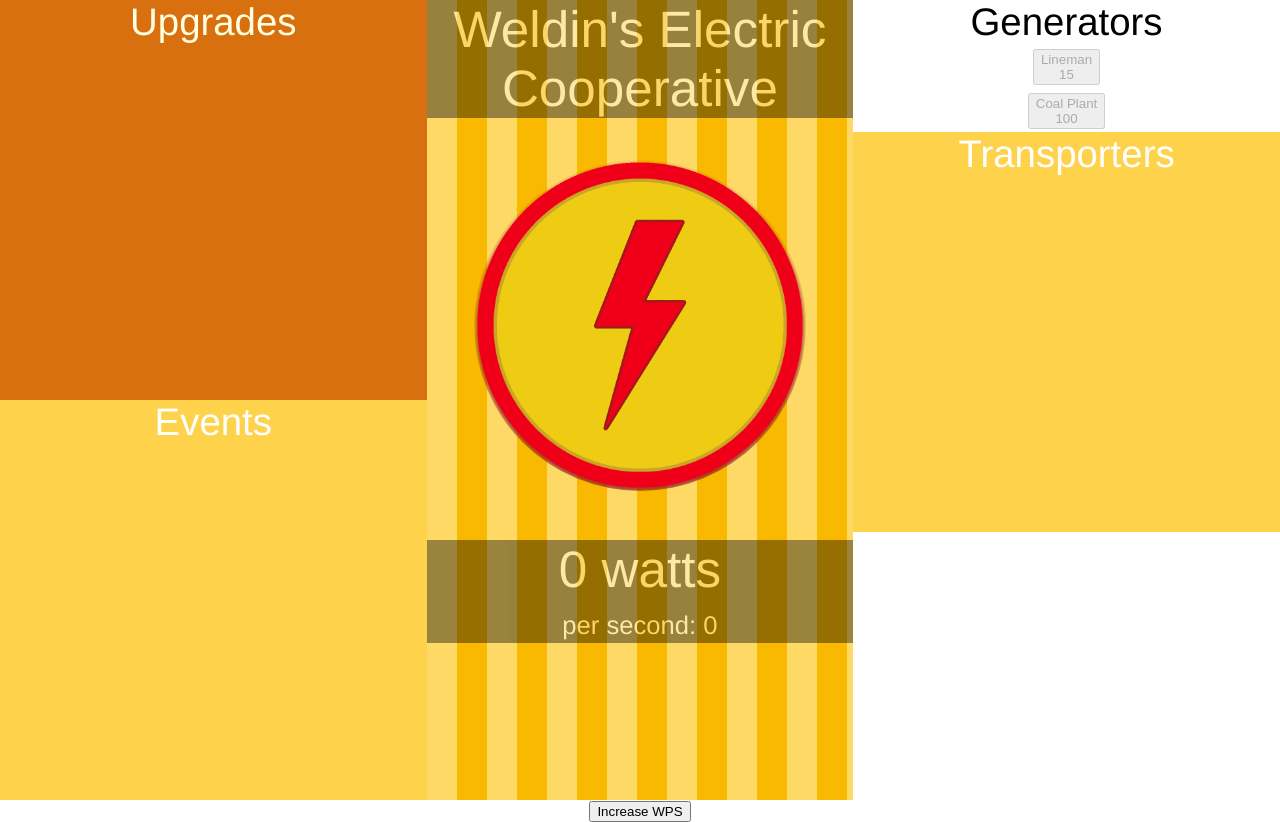
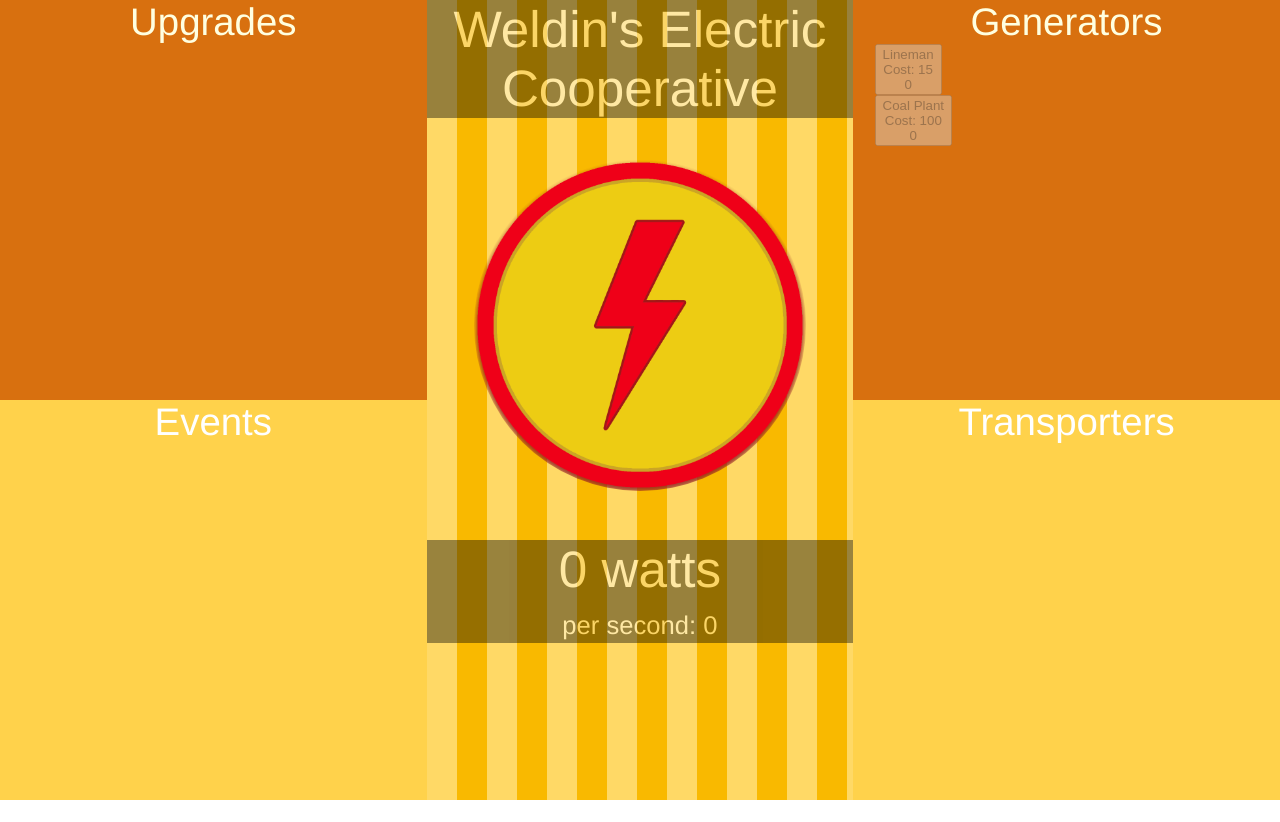
Before and after one commit to weldindunn/beat-the-peak, a React (Create React App) app: page / in a window 1280 px wide. After the commit the page ends 800 px from the top, so only its background shows below. Built offline with nearby package versions, Linux system fonts and the light colour scheme.

Commit message:
Generators exist but no automation and cost is behind by 1 update

```diff
--- a/src/App.css
+++ b/src/App.css
@@ -32,18 +32,18 @@
   }
 }
 
-/*======================
+/*====================
   Upgrade column style
-  ====================== */
+  ==================== */
 .upgrades {
   background: rgb(216, 112, 15);
   color: #FFFFE0;
   height: 50vh;
 }
 
-/*======================
+/*==================
   Event column style
-  ====================== */
+  ================== */
 .events {
   background: #ffd24b;
   color: #FFFFFF;
@@ -61,7 +61,7 @@
   #F9B900 30px,
   #F9B900 60px
   );
-  height: 100%;
+  height: 100vh;
 }
 
 div.center-text-box {
@@ -111,6 +111,11 @@ div.center-text-box {
   height: 50vh;
 }
 
+.generator button{
+  display: block;
+  margin-left: 5%;
+}
+
 /*======================
   Transporter column style
   ====================== */
--- a/src/App.tsx
+++ b/src/App.tsx
@@ -3,12 +3,16 @@ import './App.css';
 import { ViewHub } from './components/viewHub';
 
 function App() {
+
+  //The number of watts and watts generated per second
   const [watts, setWatts] = useState<number>(0);
   const [wattsPerSec, setWattsPerSec] = useState<number>(0);
 
+  //The number of each type of generator
   const [linemen, setLinemen] = useState<number>(0);
   const [coalPlants, setCoalPlants] = useState<number>(0);
 
+  /*
   let secondsPassed: number;
   let oldTimeStamp: number;
   let fps: number;
@@ -26,13 +30,22 @@ function App() {
 
     fps = Math.round(1 / secondsPassed);
     //console.log(fps);
+    //console.log(secondsPassed);
 
     window.requestAnimationFrame(gameLoop);
   }
+  */
 
-  function gimmeWatts(): void {
-    setWattsPerSec(wattsPerSec + 1);
-  }
+  /*
+  const [time, setTime] = useState(Date.now());
+
+  useEffect(() => {
+    const interval = setInterval(() => setTime(Date.now()), 1000);
+    return () => {
+      clearInterval(interval);
+    };
+  }, []);
+  */
 
   return (
     <div className="App">
@@ -46,9 +59,6 @@ function App() {
         coalPlants={coalPlants}
         setCoalPlants={setCoalPlants}
       ></ViewHub>
-      <div>
-        <button onClick={gimmeWatts}>Increase WPS</button>
-      </div>
     </div>
   );
 }
--- a/src/components/generator.tsx
+++ b/src/components/generator.tsx
@@ -1,5 +1,5 @@
 import React from "react";
-import { Card, Button } from "react-bootstrap";
+import { Card } from "react-bootstrap";
 
 export function Generator({
     name,
@@ -30,20 +30,28 @@ export function Generator({
 }): JSX.Element {
 
     function buyGenerator() {
+        //Adds another generator
         setGenerators(generators + 1);
+
+        //Increases watts per second by how much the generator produces
         setWattsPerSec(wattsPerSec + generatorProduction);
+
+        //Subtracts the cost of the generator from the total watts
         setWatts(watts - Math.round(generatorCost));
+
+        //Increases the cost of the generator
         setGeneratorCost((costBase * Math.pow(1.15, generators)));
     }
 
     return (
-        <div>
-            <Button onClick={buyGenerator} disabled={watts < Math.round(generatorCost)}>
+        <div className="generator">
+            <button onClick={buyGenerator} disabled={watts < Math.round(generatorCost)}>
                 <Card>
                     <Card.Title>{name}</Card.Title>
-                    <Card.Subtitle>{Math.round(generatorCost)}</Card.Subtitle>
+                    <Card.Subtitle>Cost: {Math.round(generatorCost)}</Card.Subtitle>
+                    <Card.Body>{generators}</Card.Body>
                 </Card>
-            </Button>
+            </button>
         </div>
     )
 }
--- a/src/components/viewGenerators.tsx
+++ b/src/components/viewGenerators.tsx
@@ -28,7 +28,7 @@ export function ViewGenerators({
     const [coalProduction, setCoalProduction] = useState<number>(10);
 
     return (
-        <div>
+        <div className="generators">
             <span>Generators</span>
             <Generator
                 name="Lineman"
```
